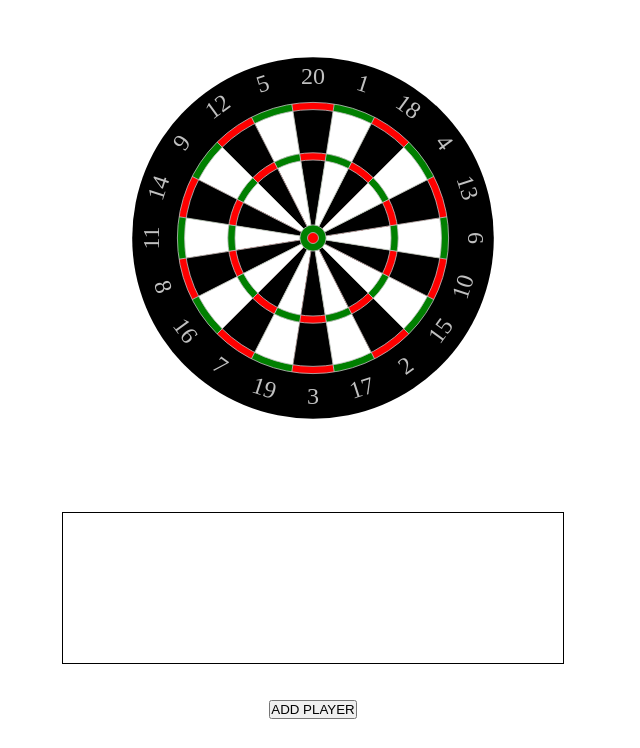
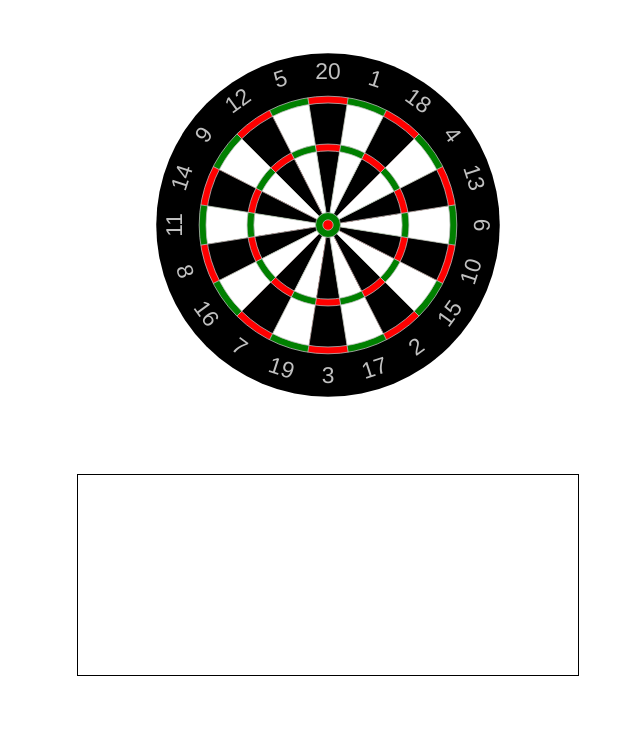
Before and after one commit to tomaszferens/dart501, a React app: page / in a window 1280 px wide. Shown: the top 748 px of the page, without its empty margins (327-967 px from the left). Built offline with nearby package versions, Linux system fonts and the light colour scheme.

Commit message:
added bootstrap, shows modal with winner

```diff
--- a/package.json
+++ b/package.json
@@ -12,6 +12,7 @@
   "license": "ISC",
   "dependencies": {
     "react": "^15.4.2",
+    "react-bootstrap": "^0.30.7",
     "react-dom": "^15.4.2",
     "react-redux": "^5.0.2",
     "redux": "^3.6.0"
--- a/src/index.html
+++ b/src/index.html
@@ -3,6 +3,7 @@
 <head>
     <meta charset="UTF-8">
     <title>Document</title>
+    <link rel="stylesheet" href="https://maxcdn.bootstrapcdn.com/bootstrap/latest/css/bootstrap.min.css">
 </head>
 <body>
     <div id="root"></div>
--- a/src/js/actions/actionCreators.js
+++ b/src/js/actions/actionCreators.js
@@ -50,6 +50,10 @@ const addPoint = (i, points) => ({
     points
 });
 
+const reset = () => ({
+    type: 'RESET'
+});
+
 export {
     addPlayer,
     changePlayer,
@@ -58,5 +62,6 @@ export {
     clearThrows,
     changeScore,
     setWinner,
-    addPoint
+    addPoint,
+    reset
 };
--- a/src/js/components/App.js
+++ b/src/js/components/App.js
@@ -1,37 +1,48 @@
 import React, { Component } from 'react';
 import { connect } from 'react-redux';
 import * as actionCreators from '../actions/actionCreators';
+import { Button, Grid, Row, Modal } from 'react-bootstrap';
+
 import Board from './Board';
 import Score from './Score';
 
 class App extends Component {
-    handleClick() {
-        console.log('test');
-    }
     render() {
         const { players } = this.props;
         const length = players.length;
         const player = `player-${length + 1}`;
         return (
+            <Grid>
+                <Row className="show-grid text-center">
                     <div className="game">
                         <div className="wrap">
-                    <Board {...this.props}/>
-                    <Score {...this.props}/>
+                            <Board {...this.props} />
+                            <Score {...this.props} />
                         </div>
-                <button
+
+                        <Button
+                            bsStyle="primary"
                             onClick={() => this.props.addPlayer(player)}
-                    ref={(button) => this.firstButton = button}
                             disabled={this.props.isStarted}
                             >
                             ADD PLAYER
-                </button>
-                {
-                    this.props.winner !== 'none' ?
-                    <h2>Winner: {this.props.winner.toUpperCase()}</h2>: null
-                }
-                <div onClick={this.handleClick}
-                style={{outline: '1px solid black', height: '400px', width: '400px', animation: 'mymove 10s infinite', position: 'relative'}}></div>
+                        </Button>
+                        <Modal show={this.props.winner !== 'none'} container={this} aria-labelledby="contained-modal-title">
+                            <Modal.Header id="contained-moda-title">
+                                <Modal.Title>
+                                    Winner
+                                    </Modal.Title>
+                            </Modal.Header>
+                            <Modal.Body>
+                                {this.props.winner.toUpperCase()}
+                                <Modal.Footer>
+                                    <Button onClick={() => this.props.reset()}>Close</Button>
+                                </Modal.Footer>
+                            </Modal.Body>
+                        </Modal>
                     </div>
+                </Row>
+            </Grid>
         );
     }
 }
--- a/src/js/components/Board.js
+++ b/src/js/components/Board.js
@@ -1,4 +1,5 @@
 import React from 'react';
+import { Grid } from 'react-bootstrap';
 
 function Board(props) {
     function handlePlayer(i, points, length) {
--- a/src/js/index.js
+++ b/src/js/index.js
@@ -2,7 +2,7 @@ import React from 'react';
 import { render } from 'react-dom';
 import { Provider } from 'react-redux';
 
-import '../styles/style.scss'
+import '../styles/style.scss';
 
 import store from './store';
 import App from './components/App';
--- a/src/js/reducers/currentRound.js
+++ b/src/js/reducers/currentRound.js
@@ -9,6 +9,6 @@ const currentRound = (state = 'none', { name, type }) => {
         default:
             return state;
     }
-}
+};
 
 export default currentRound;
--- a/src/js/reducers/index.js
+++ b/src/js/reducers/index.js
@@ -4,11 +4,19 @@ import currentRound from './currentRound';
 import isStarted from './isStarted';
 import winner from './winner';
 
-const rootReducer = combineReducers({
+const appReducer = combineReducers({
     players,
     currentRound,
     isStarted,
     winner
 });
 
+const rootReducer = (state, action) => {
+    if (action.type === 'RESET') {
+        state = undefined;
+    }
+
+    return appReducer(state, action);
+};
+
 export default rootReducer;
--- a/src/js/reducers/players.js
+++ b/src/js/reducers/players.js
@@ -13,7 +13,7 @@ const players = (state = [], {i, ...action}) => {
             ...state,
             {
                 name: i,
-                score: 501,
+                score: 51,
                 throws: 0,
                 points: []
             }
--- a/src/styles/style.scss
+++ b/src/styles/style.scss
@@ -1,19 +1,20 @@
 * {
-    margin: 0;
-    padding: 0;
+    margin: 0px;
+    padding: 0px;
 }
 
 h1 {
     font-size: 18px;
     width: 250px;
     margin: 0 auto;
+    margin-top: 5px;
 }
 
 svg {
     display: block;
     height: 400px;
     position: relative;
-    width: 400px;
+    width: 380px;
     user-select: none;
 }
 
@@ -35,6 +36,8 @@ button {
     display: block;
     margin: 0 auto;
     margin-bottom: 50px;
+    margin-top: 50px;
+
 }
 .game {
     .wrap {
@@ -58,26 +61,26 @@ button {
 
 .score {
     width: 500px;
-    height: 150px;
     outline: 1px solid black;
     display: flex;
+    min-height: 200px;
     justify-content: space-between;
+    flex-wrap: wrap;
 
     .players {
         ul {
             width: 150px;
-            height: 80px;
             margin: 0 auto;
             outline: 1px solid black;
             display: flex;
             flex-wrap: wrap;
             align-content: flex-start;
-
+            min-height: 32px;
+            margin-bottom: 10px;
         }
         li {
             margin: 2px;
             list-style: none;
-            height: 17px;
 
             &::after {
                 content: ", ";
--- a/webpack.config.js
+++ b/webpack.config.js
@@ -19,7 +19,7 @@ module.exports = {
             },
             {
                 test: /\.scss$/,
-                loaders: ["style-loader", "css-loader", "sass-loader"]
+                loaders: ['style-loader', 'css-loader', 'sass-loader']
             }
         ]
     }
```
Also changed, not shown: 1 other file (tests, documents, lock files or other folders). Lines whose indentation alone changed are shown as unchanged.
